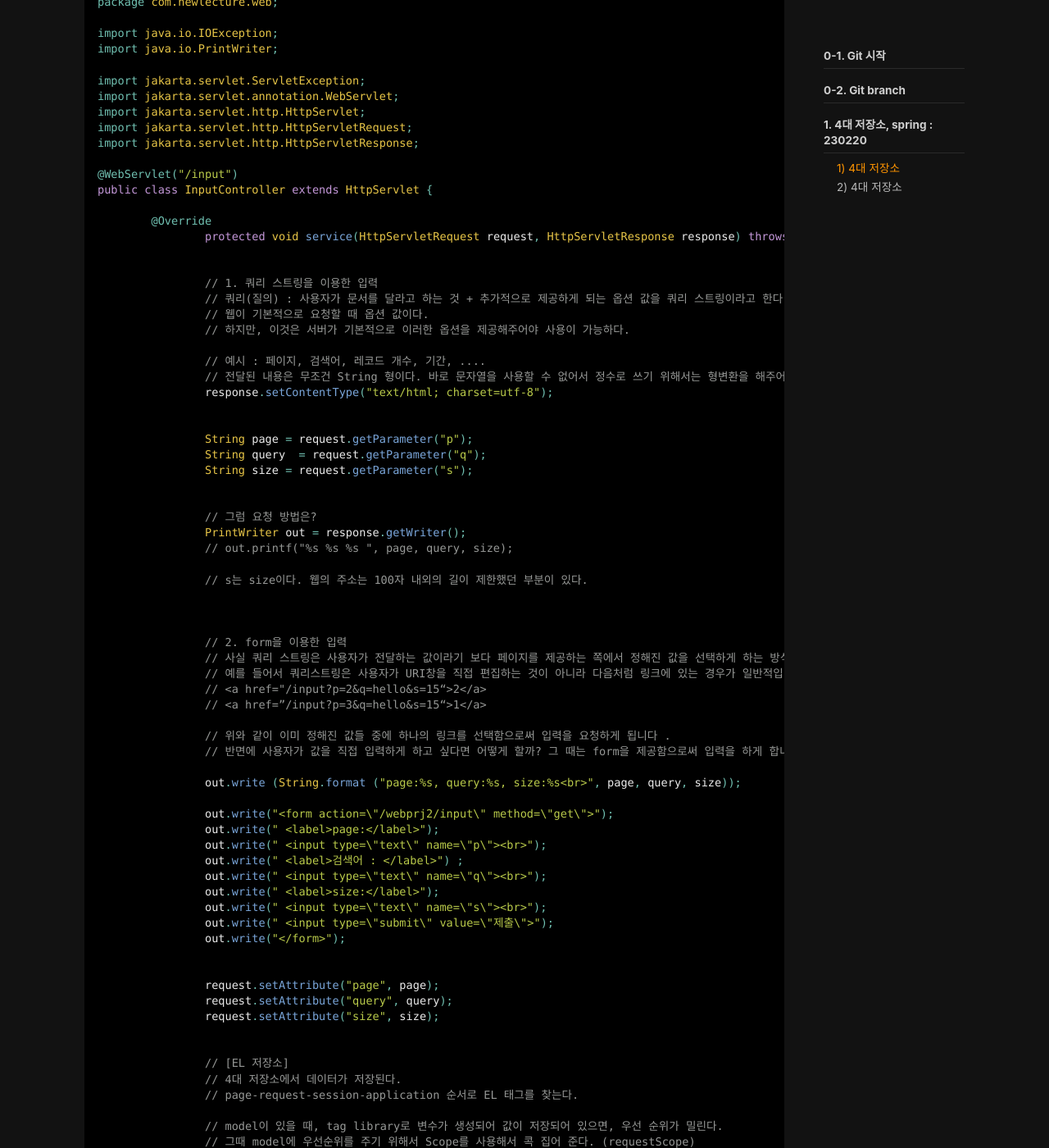
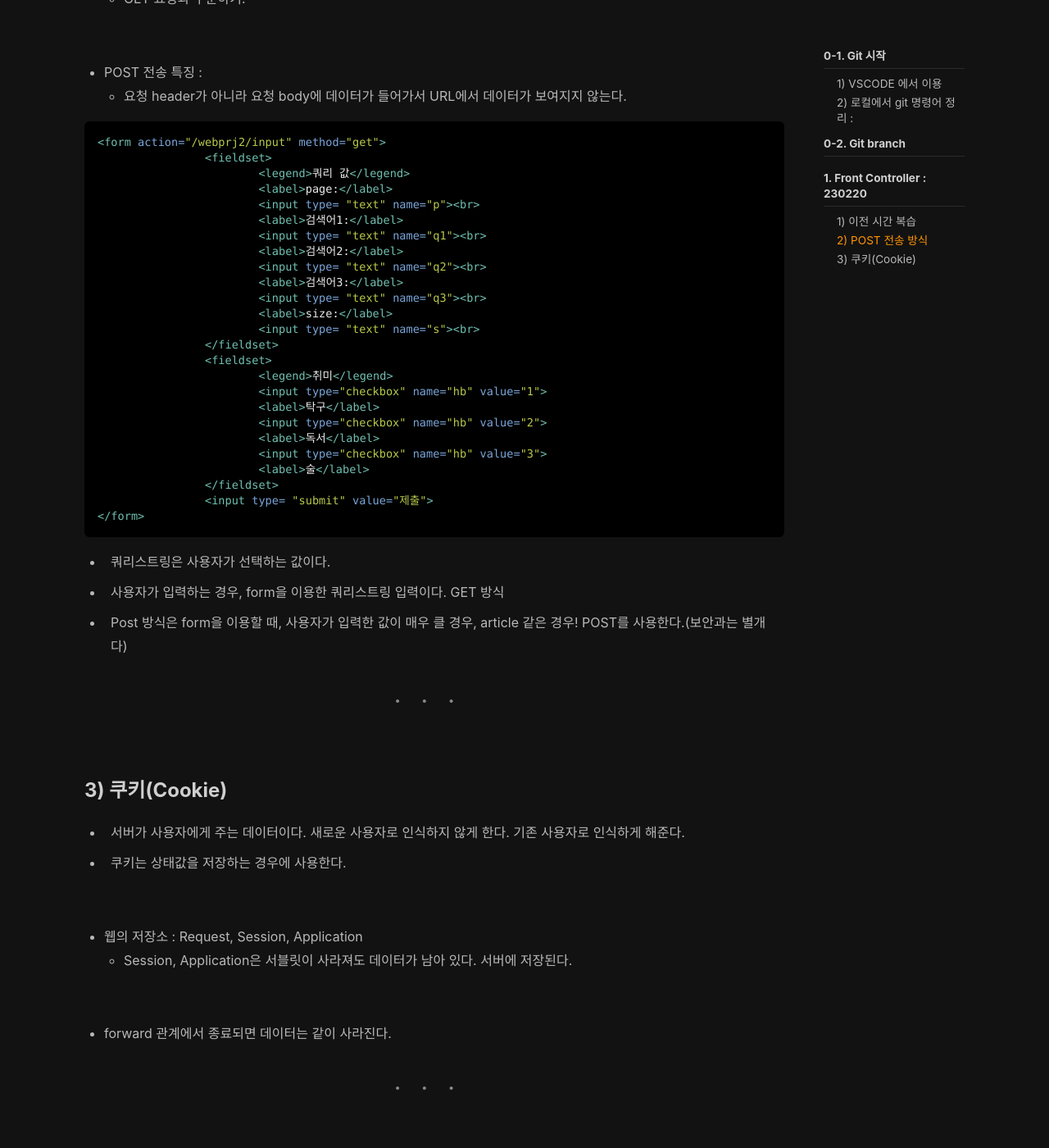
Before and after one commit to wogjs0911/wogjs0911.github.io, a Jekyll site: the page built from _posts/2023-02-20-Week13 Day1,2,3.md, in a window 1280 px wide and 1400 px high, scrolled down 2418 px. Shown: the whole window at 82% size. Built offline with Jekyll 4.4.1, drawn with Linux system fonts in a browser that asks for light colours; nearby versions of some CDN libraries; comment, search, counter and statistics services are not loaded; some of the changed text lies outside the part shown.

Commit message:
week13 day1_2

````diff
--- a/_posts/2023-02-20-Week13 Day1,2,3.md
+++ b/_posts/2023-02-20-Week13 Day1,2,3.md
@@ -7,15 +7,19 @@
 
 # 0-1. Git 시작
 
+<br>
+### 1) VSCODE 에서 이용
+
 - vscode에서 터미널 탭 - 새 터미널 클릭 후
-
 - ctrl + shift + p 입력 후
-
 - 검색 창에서 select default bash 입력 후 bash 선택
 
-- git init으로 초기화 해주기
+<br>
+### 2) 로컬에서 git 명령어 정리 :
 
 - git --help로 검색어 공부
+
+- git init으로 초기화 해주기
 
 - git add ~~ : 추적 상태로 만들기
 
@@ -56,159 +60,6 @@
 
 
 
-# 1. 4대 저장소, spring   : 230220
-
-### 1) 4대 저장소
-
-- input.jsp
-
-```jsp
-
-<%@ page language="java" contentType="text/html; charset=UTF-8"
-    pageEncoding="UTF-8"%>
-
-<%@ taglib prefix="c" uri="http://java.sun.com/jsp/jstl/core" %>
-<c:set var="site" value=""/>
-
-<!DOCTYPE html>
-<html>
-<head>
-<meta charset="UTF-8">
-<title>Insert title here</title>
-</head>
-<body>
-
-	<a href="/webprj2/input?p=2&q=hello&s=15">2</a>
-	<br>
-	<a href="/webprj2/input?p=3&q=hello&s=15">3</a>
-	<br>
-	<a href="/webprj2/input?p=4&q=hello&s=15">4</a>
-	<br>
-
-	<div>
-		page : ${page} , query : ${query} , size : ${requestScope.size}
-	</div>
-
-	<form action="/webprj2/input" method="get">
-		 <label>page:</label>
-		 <input type="text" name="p"><br>
-		 <label>검색어 : </label>
-		 <input type="text" name="q"><br>
-		 <label>size:</label>
-		 <input type="text" name="s"><br>
- 		<input type="submit" value="제출">
-	</form>
-
-</body>
-</html>
-
-```
-
-<br>
-- inputController.java
-
-```java
-package com.newlecture.web;
-
-import java.io.IOException;
-import java.io.PrintWriter;
-
-import jakarta.servlet.ServletException;
-import jakarta.servlet.annotation.WebServlet;
-import jakarta.servlet.http.HttpServlet;
-import jakarta.servlet.http.HttpServletRequest;
-import jakarta.servlet.http.HttpServletResponse;
-
-@WebServlet("/input")
-public class InputController extends HttpServlet {
-
-	@Override
-		protected void service(HttpServletRequest request, HttpServletResponse response) throws ServletException, IOException {
-
-
-		// 1. 쿼리 스트링을 이용한 입력
-		// 쿼리(질의) : 사용자가 문서를 달라고 하는 것 + 추가적으로 제공하게 되는 옵션 값을 쿼리 스트링이라고 한다.
-		// 웹이 기본적으로 요청할 때 옵션 값이다.
-		// 하지만, 이것은 서버가 기본적으로 이러한 옵션을 제공해주어야 사용이 가능하다.
-
-		// 예시 : 페이지, 검색어, 레코드 개수, 기간, ....
-		// 전달된 내용은 무조건 String 형이다. 바로 문자열을 사용할 수 없어서 정수로 쓰기 위해서는 형변환을 해주어야 한다.
-		response.setContentType("text/html; charset=utf-8");
-
-
-		String page = request.getParameter("p");
-		String query  = request.getParameter("q");
-		String size = request.getParameter("s");
-
-
-		// 그럼 요청 방법은?
-		PrintWriter out = response.getWriter();
-		// out.printf("%s %s %s ", page, query, size);
-
-		// s는 size이다. 웹의 주소는 100자 내외의 길이 제한했던 부분이 있다.
-
-
-
-		// 2. form을 이용한 입력
-		// 사실 쿼리 스트링은 사용자가 전달하는 값이라기 보다 페이지를 제공하는 쪽에서 정해진 값을 선택하게 하는 방식입니다
-		// 예를 들어서 쿼리스트링은 사용자가 URI창을 직접 편집하는 것이 아니라 다음처럼 링크에 있는 경우가 일반적입니다.
-		// <a href="/input?p=2&q=hello&s=15“>2</a>
-		// <a href=”/input?p=3&q=hello&s=15“>1</a>
-
-		// 위와 같이 이미 정해진 값들 중에 하나의 링크를 선택함으로써 입력을 요청하게 됩니다 .
-		// 반면에 사용자가 값을 직접 입력하게 하고 싶다면 어떻게 할까? 그 때는 form을 제공함으로써 입력을 하게 합니다.
-
-		out.write (String.format ("page:%s, query:%s, size:%s<br>", page, query, size));
-
-		out.write("<form action=\"/webprj2/input\" method=\"get\">");
-		out.write(" <label>page:</label>");
-		out.write(" <input type=\"text\" name=\"p\"><br>");
-		out.write(" <label>검색어 : </label>") ;
-		out.write(" <input type=\"text\" name=\"q\"><br>");
-		out.write(" <label>size:</label>");
-		out.write(" <input type=\"text\" name=\"s\"><br>");
-		out.write(" <input type=\"submit\" value=\"제출\">");
-		out.write("</form>");
-
-
-		request.setAttribute("page", page);
-		request.setAttribute("query", query);
-		request.setAttribute("size", size);
-
-
-		// [EL 저장소]
-		// 4대 저장소에서 데이터가 저장된다.
-		// page-request-session-application 순서로 EL 태그를 찾는다.
-
-		// model이 있을 때, tag library로 변수가 생성되어 값이 저장되어 있으면, 우선 순위가 밀린다.
-		// 그때 model에 우선순위를 주기 위해서 Scope를 사용해서 콕 집어 준다. (requestScope)
-
-
-
-
-		// 3. 쿠키 입력
-
-
-		// 4. Header 입력
-
-
-
-		// 3. hidden 필드  입력
-
-
-
-
-
-
-		request.getRequestDispatcher("WEB-INF/view/input.jsp").forward(request, response);
-
-
-	}
-}
-
-```
-
-- 4대 저장소 정리 :
 
 
 
@@ -216,5 +67,299 @@
 ---
 
 <br><br>
+# 1. Front Controller : 230220
 
-### 2) 4대 저장소
+### 1) 이전 시간 복습
+
+- 서블릿을 통한 입출력은 request와 response 밖에 없다.
+
+- 이전 시간에는 서블릿을 통해서 입력 받는 방법을 배움.
+
+<br>
+- 입력부분과 Dispatcher 부분이 잘려나가고(서블릿 부분이 잘려나간다.) 순수 자바코드인 POJO만 남는다.
+	- 잘려진 부분은 클라이언트 쪽으로 보낸다.
+
+---
+
+<br>
+### 2) POST 전송 방식
+
+<br>
+- POST 요청 구분 :
+	- 데이터가 클 때, 한 번에 많은 데이터를 전송할 때, POST 방식으로 보낸다. 기입할 때, form 방식으로 제출하고 제출하는데 이 때, POST 요청으로 보낸다.
+	- e.g. 검색은 GET 요청이다. // 회원 가입은 값을 달라는 것이 아니라 기입만 하는 것이라서 POST 방식이다.
+	- 애매하게 값을 달라고하면서 기입하는 데이터가 많은 경우에 POST 전송으로 보낸다.
+	- GET 요청과 구분하기!
+
+<br>
+- POST 전송 특징 :
+	- 요청 header가 아니라 요청 body에 데이터가 들어가서 URL에서 데이터가 보여지지 않는다.
+
+```html
+<form action="/webprj2/input" method="get">
+		<fieldset>
+			<legend>쿼리 값</legend>
+			<label>page:</label>
+			<input type= "text" name="p"><br>
+			<label>검색어1:</label>
+			<input type= "text" name="q1"><br>
+			<label>검색어2:</label>
+			<input type= "text" name="q2"><br>
+			<label>검색어3:</label>
+			<input type= "text" name="q3"><br>
+			<label>size:</label>
+			<input type= "text" name="s"><br>
+		</fieldset>
+		<fieldset>
+			<legend>취미</legend>
+			<input type="checkbox" name="hb" value="1">
+			<label>탁구</label>
+			<input type="checkbox" name="hb" value="2">
+			<label>독서</label>
+			<input type="checkbox" name="hb" value="3">
+			<label>술</label>
+		</fieldset>
+		<input type= "submit" value="제출">
+</form>
+```
+
+- 쿼리스트링은 사용자가 선택하는 값이다.
+
+- 사용자가 입력하는 경우, form을 이용한 쿼리스트링 입력이다. GET 방식
+
+- Post 방식은 form을 이용할 때, 사용자가 입력한 값이 매우 클 경우, article 같은 경우! POST를 사용한다.(보안과는 별개다)
+
+
+---
+
+
+<br>
+### 3) 쿠키(Cookie)
+
+- 서버가 사용자에게 주는 데이터이다. 새로운 사용자로 인식하지 않게 한다. 기존 사용자로 인식하게 해준다.
+
+- 쿠키는 상태값을 저장하는 경우에 사용한다.
+
+<br>
+- 웹의 저장소 : Request, Session, Application
+	- Session, Application은 서블릿이 사라져도 데이터가 남아 있다. 서버에 저장된다.
+
+<br>
+- forward 관계에서 종료되면 데이터는 같이 사라진다.
+
+---
+
+<br>
+- 3-1. 세션
+	- 서버에 사용자 데이터를 저장하는 공간(기간을 말한다.)
+	- 세션은 사전적인 의미로 허용된 사용 기간을 말한다.
+	- 웹에서는 커넥션이 없어서 연결 유지가 안 될때, 세션을 사용한다.
+	- 세션 기간은 기본 30분으로 설정되어 있다.
+	- 세션 타임아웃되기 전에 그 회원에게 세션 저장소(객체)에 세션 키를 저장해놓는다.
+	- 첫 번째 서버 요청에는 세션키가 없다. 2번째 서버 요청 이후부터 세션키가 발급된다.
+	- html은 정적인 파일이라서 세션을 부여해줄 필요가 없다.
+
+<br>
+- 3-2. 세션 객체
+	- ListController3에서 서블릿 세션을 부여하고 ListController2에서 서블릿이 그 세션을 공유하여 출력한다.
+	- 서블릿들이 공유하여 사용한다.
+	- 요청자들에 준하여 세션을 공유한다.
+	- 요청자가 다르면, 세션 공간을 다르게 공유한다.
+
+---
+
+<br>
+- 실습 코드 :
+- ListController4.java
+
+```java
+package com.newlecture.web.controller.menu;
+
+import java.io.IOException;
+import java.io.PrintWriter;
+import java.util.ArrayList;
+import java.util.List;
+
+import com.newlecture.web.entity.Menu;
+import com.newlecture.web.service.DefaultMenuService;
+import com.newlecture.web.service.MenuService;
+
+import jakarta.servlet.ServletException;
+import jakarta.servlet.annotation.WebServlet;
+import jakarta.servlet.http.Cookie;
+import jakarta.servlet.http.HttpServlet;
+import jakarta.servlet.http.HttpServletRequest;
+import jakarta.servlet.http.HttpServletResponse;
+import jakarta.servlet.http.HttpSession;
+
+@WebServlet("/menu/list4") //존재하지않는 리소스 요청시 404에러
+public class ListController4 extends HttpServlet{
+
+   private MenuService service;
+
+   public ListController4() {
+      service= new DefaultMenuService();
+   }
+
+
+   @Override                  // doGet 뿐만 아니라 doDelete, doPut, doPost, doHead 등이 있다.
+   protected void doGet(HttpServletRequest req, HttpServletResponse resp) throws ServletException, IOException {
+
+      resp.setContentType("text/html; charset=utf-8");
+      req.getParameter("c");
+
+      PrintWriter out = resp.getWriter();
+
+
+
+//      List<Menu> menus = service.getList();
+      List<Menu> menus = new ArrayList<>();
+
+      //세션으로 보내기
+      HttpSession session = req.getSession();
+      session.setAttribute("haha", "hoho");
+
+      // 내용을 전달
+      req.setAttribute("menus", menus);
+
+      // 포워딩 방식
+      req
+      .getRequestDispatcher("/WEB-INF/view/menu/list.jsp")
+      .forward(req, resp);
+   }
+}
+
+```
+
+---
+
+<br>
+- ListController2.java
+
+```java
+package com.newlecture.web.controller.menu;
+
+import java.io.IOException;
+import java.io.PrintWriter;
+
+import com.newlecture.web.service.MenuService;
+
+import jakarta.servlet.ServletException;
+import jakarta.servlet.annotation.WebServlet;
+import jakarta.servlet.http.HttpServlet;
+import jakarta.servlet.http.HttpServletRequest;
+import jakarta.servlet.http.HttpServletResponse;
+import jakarta.servlet.http.HttpSession;
+
+@WebServlet("/menu/list2")
+public class ListController2 extends HttpServlet {
+
+   private MenuService service;
+
+   @Override // doGet 뿐만 아니라 doDelete, doPut, doPost, doHead 등이 있다.
+   protected void doGet(HttpServletRequest req, HttpServletResponse resp) throws ServletException, IOException {
+
+
+      PrintWriter out = resp.getWriter();
+
+      resp.setContentType("text/html; charset=utf-8");
+
+
+      // 서블릿은 메인함수 직접 작성하지 않고입출력 도구가 달라짐!
+
+      HttpSession session = req.getSession();
+      String haha = (String) session.getAttribute("haha");
+
+      System.out.println(haha);
+
+      req.getRequestDispatcher("/WEB-INF/view/menu/list.jsp").forward(req, resp);
+
+
+   }
+}
+```
+
+---
+
+<br>
+- 3-3. 쿠키
+- 클라이언트에 저장하는 사용자 데이터
+- 서버에 부담도 줄여준다.
+- 브라우저를 닫아도 쿠키를 기록할 수 있고 쿠키를 가져갈 수 있다.(1년 or 10년 기간 설정 가능)
+- 기간도 설정 가능 :
+
+- setPath("/") : 경로 설정 가능!
+- setMaxAge : 분 단위로 쿠키 시간 설정 가능
+- 쿠키는 문자열만 저장할 수 있다. 그 외의 값들은 JSON이라는 형태로 바꿔서 url로 사용할 수 있는 방식으로 인코딩해서 넣어줘야 한다.
+
+---
+
+<br>
+- 실습 코드 :
+	- ListController4.java
+
+```java
+
+package com.newlecture.web.controller.menu;
+
+import java.io.IOException;
+import java.io.PrintWriter;
+import java.util.ArrayList;
+import java.util.List;
+
+import com.newlecture.web.entity.Menu;
+import com.newlecture.web.service.DefaultMenuService;
+import com.newlecture.web.service.MenuService;
+
+import jakarta.servlet.ServletException;
+import jakarta.servlet.annotation.WebServlet;
+import jakarta.servlet.http.Cookie;
+import jakarta.servlet.http.HttpServlet;
+import jakarta.servlet.http.HttpServletRequest;
+import jakarta.servlet.http.HttpServletResponse;
+import jakarta.servlet.http.HttpSession;
+
+@WebServlet("/menu/list4") //존재하지않는 리소스 요청시 404에러
+public class ListController4 extends HttpServlet{
+
+   private MenuService service;
+
+   public ListController4() {
+      service= new DefaultMenuService();
+   }
+
+
+   @Override                  // doGet 뿐만 아니라 doDelete, doPut, doPost, doHead 등이 있다.
+   protected void doGet(HttpServletRequest req, HttpServletResponse resp) throws ServletException, IOException {
+
+      resp.setContentType("text/html; charset=utf-8");
+      req.getParameter("c");
+
+      PrintWriter out = resp.getWriter();
+
+
+
+//      List<Menu> menus = service.getList();
+      List<Menu> menus = new ArrayList<>();
+
+      //세션으로 보내기
+//      HttpSession session = req.getSession();
+//      session.setAttribute("haha", "hoho");
+
+      //쿠키 만들어 보내기
+      Cookie cookie = new Cookie("haha", "hoho");
+      cookie.setPath("/");
+      cookie.setMaxAge(30);
+
+      resp.addCookie(cookie);
+
+      // 내용을 전달
+      req.setAttribute("menus", menus);
+
+      // 포워딩 방식
+      req
+      .getRequestDispatcher("/WEB-INF/view/menu/list.jsp")
+      .forward(req, resp);
+   }
+}
+```
````
Also changed, not shown: other parts of _posts/2023-02-20-Week13 Day1,2,3.md (+1 -1 lines).
